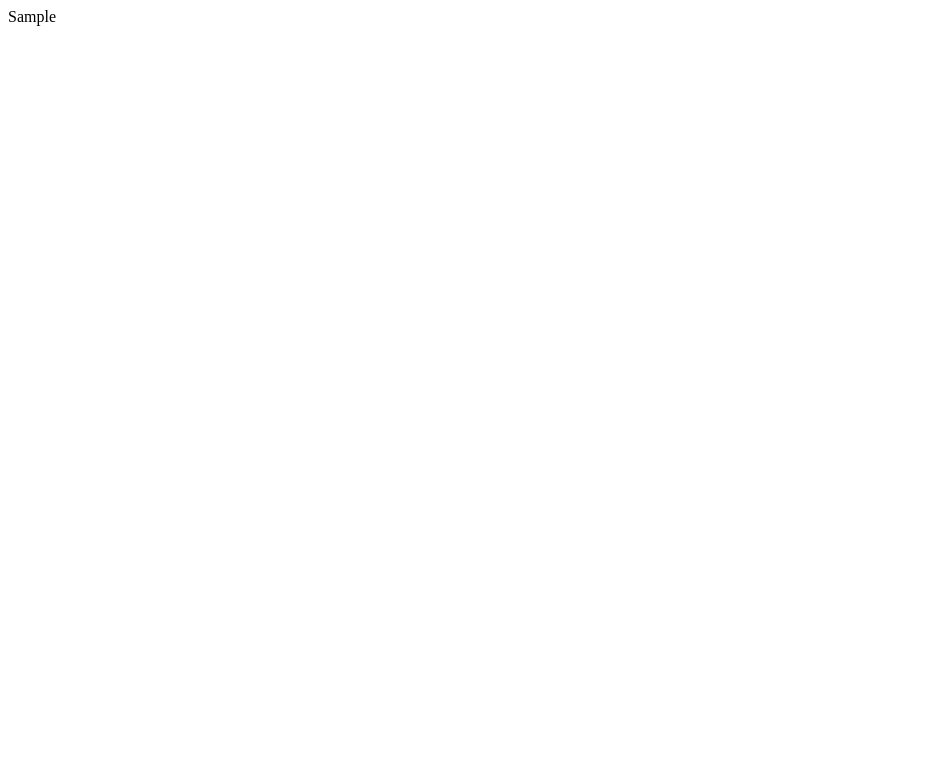
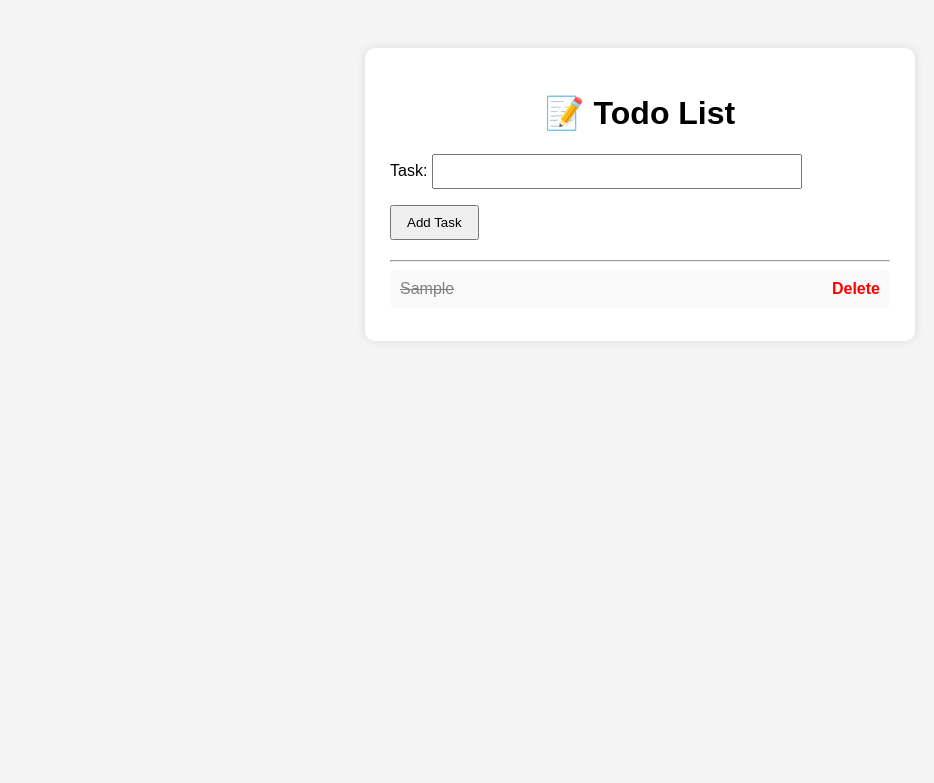
Before and after one commit to sadikbaba/DJANGO-TO-AI-WEB3-ROADMAP, a Django app: page / in a window 1280 px wide. Before the commit the part shown is almost empty. Shown: the top 783 px of the page, without its empty margins (0-934 px from the left). Run offline with Django 5.2, Linux system fonts and the light colour scheme; tables that the repository leaves empty hold one stand-in row (values such as "Sample post").

Commit message:
phase 2 about to finish

```diff
--- /dev/null
+++ b/assignments/assignment-02-portfolio-site/todo/forms.py
@@ -0,0 +1,8 @@
+from django import forms
+from .models import Todo
+
+
+class TodoForm(forms.ModelForm):
+    class Meta:
+        model = Todo
+        fields = ["task"]
--- a/assignments/assignment-02-portfolio-site/todo/templates/todo/todo_list.html
+++ b/assignments/assignment-02-portfolio-site/todo/templates/todo/todo_list.html
@@ -1,3 +1,117 @@
-{% for task in tasks %}
-    <p>{{ task.task }}</p>
-{% endfor %}
+<!DOCTYPE html>
+<html lang="en">
+<head>
+    <meta charset="UTF-8">
+    <meta name="viewport" content="width=device-width, initial-scale=1.0">
+    <title>Todo App</title>
+
+    <style>
+        body {
+            font-family: Arial, sans-serif;
+            background: #f4f4f4;
+            display: flex;
+            justify-content: center;
+            padding: 40px;
+        }
+
+        .container {
+            background: white;
+            width: 500px;
+            padding: 25px;
+            border-radius: 10px;
+            box-shadow: 0 0 10px rgba(0,0,0,.1);
+        }
+
+        h1 {
+            text-align: center;
+        }
+
+        form {
+            margin-bottom: 20px;
+        }
+
+        input[type="text"] {
+            width: 70%;
+            padding: 8px;
+        }
+
+        button {
+            padding: 8px 15px;
+            cursor: pointer;
+        }
+
+        .task {
+            display: flex;
+            justify-content: space-between;
+            align-items: center;
+            padding: 10px;
+            margin: 8px 0;
+            background: #f9f9f9;
+            border-radius: 6px;
+        }
+
+        .completed {
+            text-decoration: line-through;
+            color: gray;
+        }
+
+        .actions a {
+            text-decoration: none;
+            margin-left: 10px;
+            font-weight: bold;
+        }
+
+        .complete {
+            color: green;
+        }
+
+        .delete {
+            color: red;
+        }
+    </style>
+</head>
+<body>
+
+<div class="container">
+
+    <h1>📝 Todo List</h1>
+
+    <form method="POST">
+        {% csrf_token %}
+        {{ form.as_p }}
+        <button type="submit">Add Task</button>
+    </form>
+
+    <hr>
+
+    {% for task in tasks %}
+        <div class="task">
+
+            <span class="{% if task.completed %}completed{% endif %}">
+                {{ task.task }}
+            </span>
+
+            <div class="actions">
+
+                {% if not task.completed %}
+                    <a class="complete" href="{% url 'complete_todo' task.pk %}">
+                         Complete
+                    </a>
+                {% endif %}
+
+                <a class="delete" href="{% url 'delete_todo' task.pk %}">
+                     Delete
+                </a>
+
+            </div>
+
+        </div>
+
+    {% empty %}
+        <p>No tasks yet. Add your first one!</p>
+    {% endfor %}
+
+</div>
+
+</body>
+</html>
--- a/assignments/assignment-02-portfolio-site/todo/urls.py
+++ b/assignments/assignment-02-portfolio-site/todo/urls.py
@@ -3,4 +3,6 @@ from . import views
 
 urlpatterns = [
     path("", views.todo_list, name="todo_list"),
+    path('complete/<int:pk>/', views.complete_todo, name='complete_todo'),
+    path('delete/<int:pk>/', views.delete_todo, name='delete_todo'),
 ]
--- a/assignments/assignment-02-portfolio-site/todo/views.py
+++ b/assignments/assignment-02-portfolio-site/todo/views.py
@@ -1,9 +1,36 @@
-from django.shortcuts import render
+from django.shortcuts import render, redirect
+from django.shortcuts import get_object_or_404, redirect
 from .models import Todo
+from .forms import TodoForm
 
-# Create your views here.
+
 
 
 def todo_list(request):
+
+    if request.method == "POST":
+        form = TodoForm(request.POST)
+        if form.is_valid():
+            form.save()
+            return redirect("todo_list")
+
+    # If it's just a normal page visit (GET request)
+    else:
+        form = TodoForm()
+
     tasks = Todo.objects.all()
-    return render(request, "todo/todo_list.html", {"tasks": tasks})
+    return render(request, "todo/todo_list.html", {"tasks": tasks, "form": form})
+
+
+
+def complete_todo(request, pk):
+    # Fetch the exact todo using its ID, or return a 404 page if it doesn't exist
+    todo = get_object_or_404(Todo, pk=pk)
+    todo.completed = True
+    todo.save()  # What method do you call to save this change to the database?
+    return redirect('todo_list')
+
+def delete_todo(request, pk):
+    todo = get_object_or_404(Todo, pk=pk)
+    todo.delete()  # What method do you call to wipe this record from the database?
+    return redirect('todo_list')
```
Also changed, not shown: assignments/assignment-02-portfolio-site/config/urls.py (line endings or trailing spaces), assignments/assignment-02-portfolio-site/db.sqlite3.
